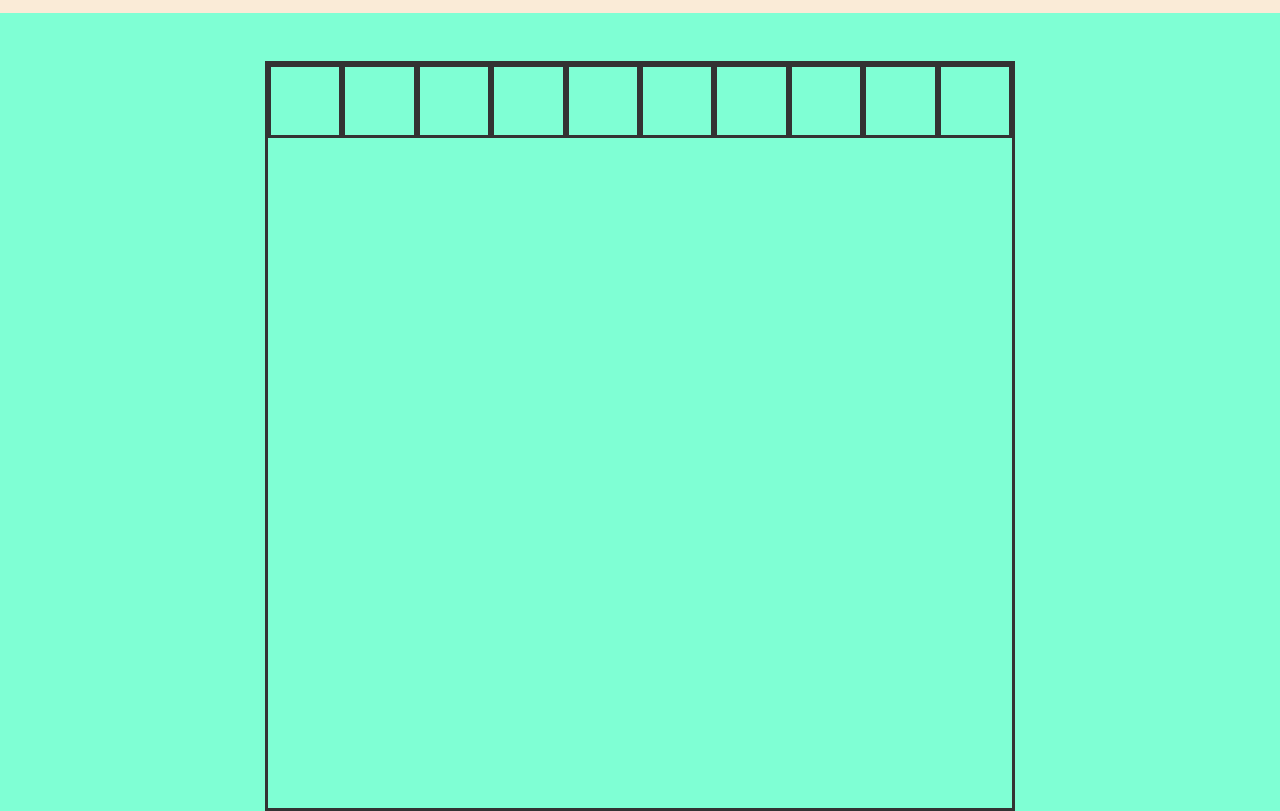
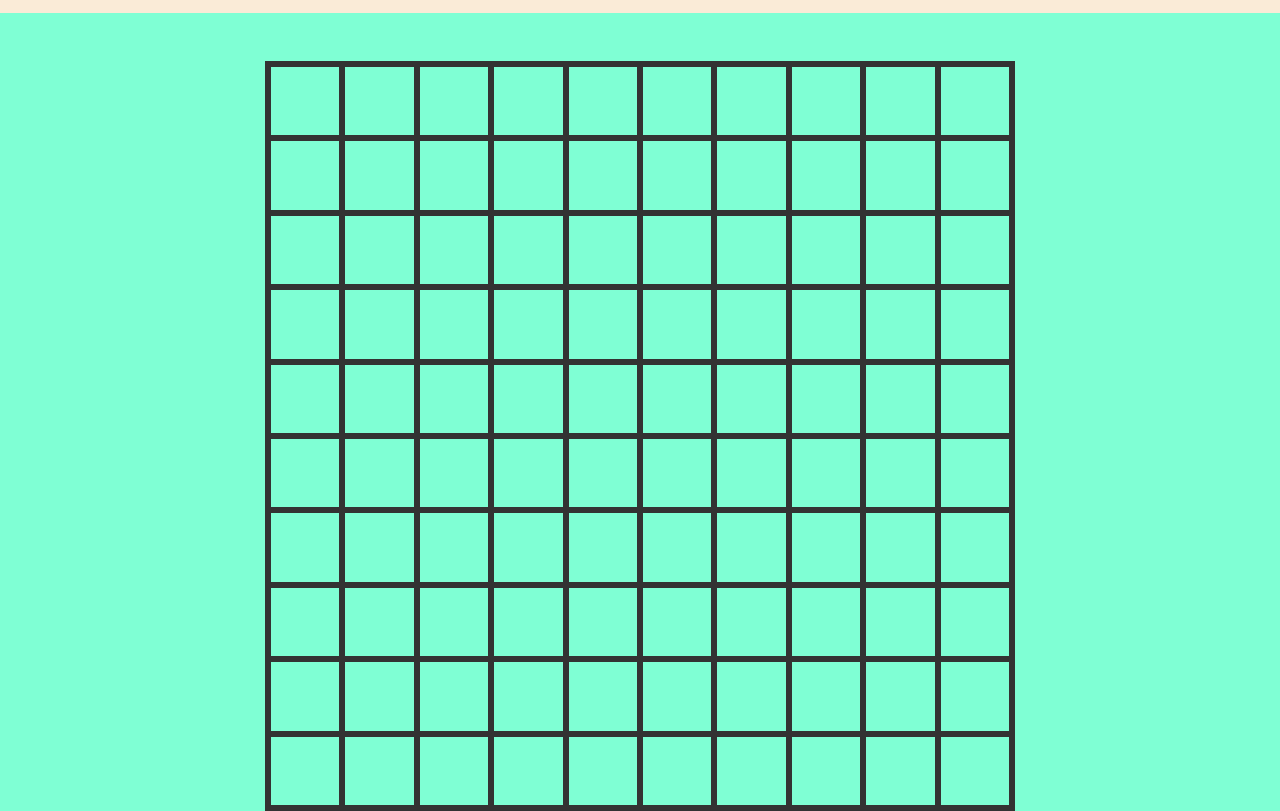
Before and after one commit to mielecarmine/js-campominato-grid, a plain HTML site: page index.html in a window 1280 px wide. Shown: the part 75-886 px from the top of the page. Drawn offline with nearby package versions, Linux system fonts and the light colour scheme.

Commit message:
feat: js generate grid

```diff
--- a/css/style.css
+++ b/css/style.css
@@ -10,16 +10,11 @@
   background-color: aquamarine;
 }
 
-.grid-container {
-  display: flex;
-  justify-content: center;
-  align-items: center;
-}
-
 .grid {
   width: 750px;
   height: 750px;
   border: 3px solid #333;
+  margin: 0 auto;
 
   display: flex;
   flex-wrap: wrap;
--- a/index.html
+++ b/index.html
@@ -30,15 +30,17 @@
       <div class="container">
         <div class="d-flex justify-content-between">
           <h1>Campo Minato</h1>
-          <button type="button" class="btn btn-primary">Genera</button>
+          <button type="button" class="btn btn-primary" id="playbutton">
+            Genera
+          </button>
         </div>
       </div>
     </header>
 
     <main>
       <div class="container">
-        <div class="grid-container">
-          <div class="grid">
+        <div class="grid" id="playground">
+          <!-- <div class="cell"></div>
           <div class="cell"></div>
           <div class="cell"></div>
           <div class="cell"></div>
@@ -47,15 +49,14 @@
           <div class="cell"></div>
           <div class="cell"></div>
           <div class="cell"></div>
-            <div class="cell"></div>
-            <div class="cell"></div>
-          </div>
+          <div class="cell"></div> -->
         </div>
       </div>
     </main>
 
     <script src="./js/functions.js"></script>
     <script src="./js/main.js"></script>
+
     <!-- Script Bootstrap -->
     <script
       src="https://cdn.jsdelivr.net/npm/bootstrap@5.3.2/dist/js/bootstrap.bundle.min.js"
--- a/js/functions.js
+++ b/js/functions.js
@@ -0,0 +1,12 @@
+function generateGrid(container) {
+  for (let i = 0; i < 100; i++) {
+    const cellElement = generateCell();
+    container.append(cellElement);
+  }
+}
+
+function generateCell() {
+  const cell = document.createElement("div");
+  cell.classList.add("cell");
+  return cell;
+}
--- a/js/main.js
+++ b/js/main.js
@@ -0,0 +1,3 @@
+const gridElement = document.getElementById("playground");
+const buttonElement = document.getElementById("playbutton");
+generateGrid(gridElement);
```
Lines whose indentation alone changed are shown as unchanged.
